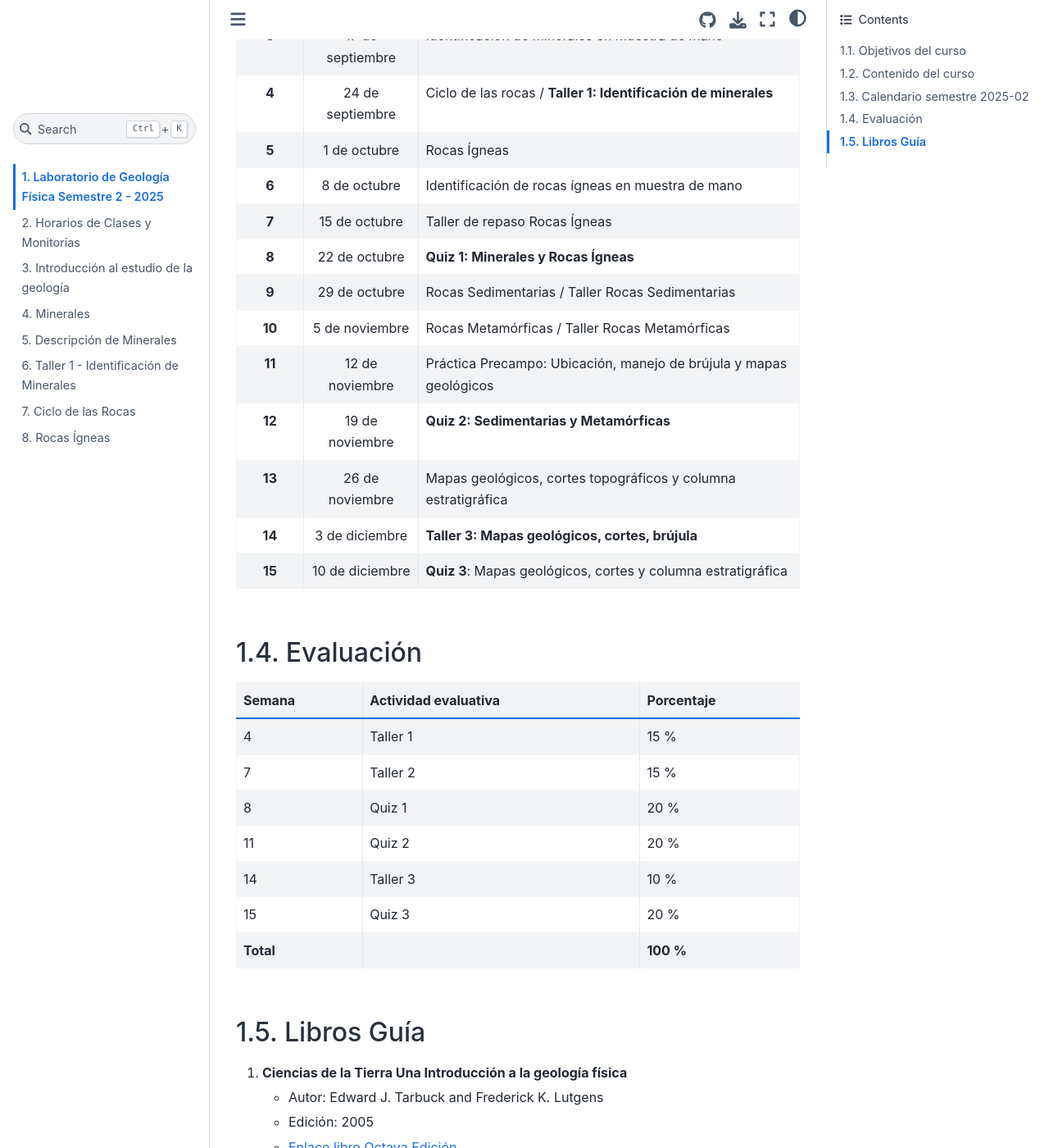
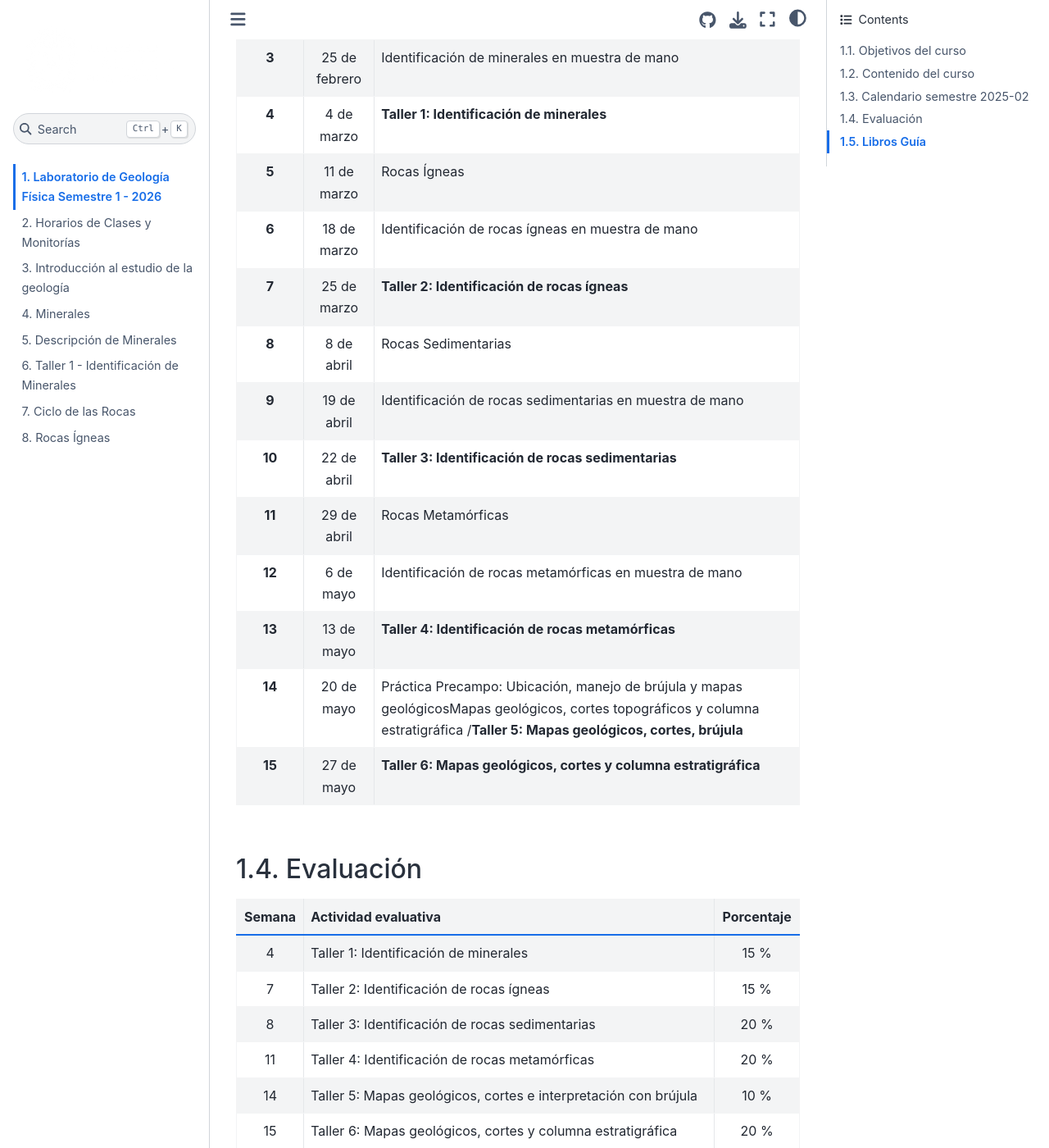
Before and after one commit to oisanchezp/Laboratorio_Geologia_Fisica, a Jupyter Book: the page built from objetivos_contenido.md, in a window 1280 px wide and 1400 px high, scrolled down 2124 px. Shown: the whole window at 82% size. Built offline with Jupyter Book 1.0.4 settings and Sphinx 7.4.7 and the Sphinx Book theme 1.1.4, drawn with Linux system fonts in a browser that asks for light colours; some of the changed text lies outside the part shown.

Commit message:
Calendario semestre 2026 - 1

```diff
--- a/objetivos_contenido.md
+++ b/objetivos_contenido.md
@@ -1,4 +1,4 @@
-# Laboratorio de Geología Física Semestre 2 - 2025
+# Laboratorio de Geología Física Semestre 1 - 2026
 
 **Universidad Nacional de Colombia - Sede Medellín**
 
@@ -55,34 +55,34 @@ Se realizará una práctica de campo en la Facultad de Minas.**
 
 | **Semana** | **Fecha**        | **Tema / Actividad**                                                |
 |:----------:|:----------------:|---------------------------------------------------------------------|
-| **1**      | 3 de septiembre  | Introducción al laboratorio de Geología                             |
-| **2**      | 10 de septiembre | Minerales                                                           |
-| **3**      | 17 de septiembre | Identificación de minerales en muestra de mano                      |
-| **4**      | 24 de septiembre | Ciclo de las rocas / **Taller 1: Identificación de minerales**      |
-| **5**      | 1 de octubre     | Rocas Ígneas                                                        |
-| **6**      | 8 de octubre     | Identificación de rocas ígneas en muestra de mano                   |
-| **7**      | 15 de octubre    | Taller de repaso Rocas Ígneas                                       |
-| **8**      | 22 de octubre    | **Quiz 1: Minerales y Rocas Ígneas**                                |
-| **9**      | 29 de octubre    | Rocas Sedimentarias / Taller Rocas Sedimentarias                    |
-| **10**     | 5 de noviembre   | Rocas Metamórficas / Taller Rocas Metamórficas                      |
-| **11**     | 12 de noviembre  | Práctica Precampo: Ubicación, manejo de brújula y mapas geológicos  |
-| **12**     | 19 de noviembre  | **Quiz 2: Sedimentarias y Metamórficas**                            |
-| **13**     | 26 de noviembre  | Mapas geológicos, cortes topográficos y columna estratigráfica      |
-| **14**     | 3 de diciembre   | **Taller 3: Mapas geológicos, cortes, brújula**                     |
-| **15**     | 10 de diciembre  | **Quiz 3**: Mapas geológicos, cortes y columna estratigráfica       |
+| **1**      | 11 de febrero    | Introducción al laboratorio de Geología                             |
+| **2**      | 18 de febrero    | Minerales                                                           |
+| **3**      | 25 de febrero    | Identificación de minerales en muestra de mano                      |
+| **4**      | 4 de marzo       | **Taller 1: Identificación de minerales**                           |
+| **5**      | 11 de marzo      | Rocas Ígneas                                                        |
+| **6**      | 18 de marzo      | Identificación de rocas ígneas en muestra de mano                   |
+| **7**      | 25 de marzo      | **Taller 2: Identificación de rocas ígneas**                        |
+| **8**      | 8 de abril       | Rocas Sedimentarias                                                 |
+| **9**      | 19 de abril      | Identificación de rocas sedimentarias en muestra de mano            |
+| **10**     | 22 de abril      | **Taller 3: Identificación de rocas sedimentarias**                 |
+| **11**     | 29 de abril      | Rocas Metamórficas                                                  |
+| **12**     | 6 de mayo        | Identificación de rocas metamórficas en muestra de mano             |
+| **13**     | 13 de mayo       | **Taller 4: Identificación de rocas metamórficas**                  |
+| **14**     | 20 de mayo       | Práctica Precampo: Ubicación, manejo de brújula y mapas geológicosMapas geológicos, cortes topográficos y columna estratigráfica /**Taller 5: Mapas geológicos, cortes, brújula**                               |
+| **15**     | 27 de mayo       | **Taller 6: Mapas geológicos, cortes y columna estratigráfica**     |
 
 
 ## Evaluación
 
-| Semana | Actividad evaluativa                     | Porcentaje |
-|--------|------------------------------------------|------------|
-| 4      | Taller 1                                 | 15 %       |
-| 7      | Taller 2                                 | 15 %       |
-| 8      | Quiz 1                                   | 20 %       |
-| 11     | Quiz 2                                   | 20 %       |
-| 14     | Taller 3                                 | 10 %       |
-| 15     | Quiz 3                                   | 20 %       |
-| **Total** |                                          | **100 %**  |
+| Semana | Actividad evaluativa                                                     | Porcentaje |
+|:------:|---------------------------------------------------------------------------|:----------:|
+| 4      | Taller 1: Identificación de minerales                                     | 15 %       |
+| 7      | Taller 2: Identificación de rocas ígneas                                   | 15 %       |
+| 8      | Taller 3: Identificación de rocas sedimentarias                            | 20 %       |
+| 11     | Taller 4: Identificación de rocas metamórficas                             | 20 %       |
+| 14     | Taller 5: Mapas geológicos, cortes e interpretación con brújula            | 10 %       |
+| 15     | Taller 6: Mapas geológicos, cortes y columna estratigráfica                | 20 %       |
+| **—**  | **Total**                                                                 | **100 %**  |
 
 ## Libros Guía
 
```
